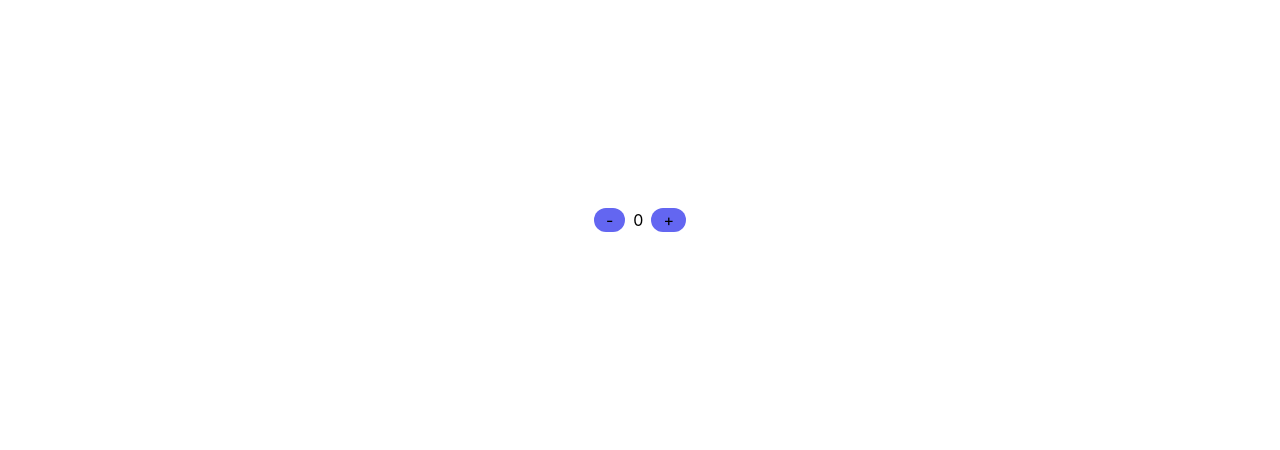
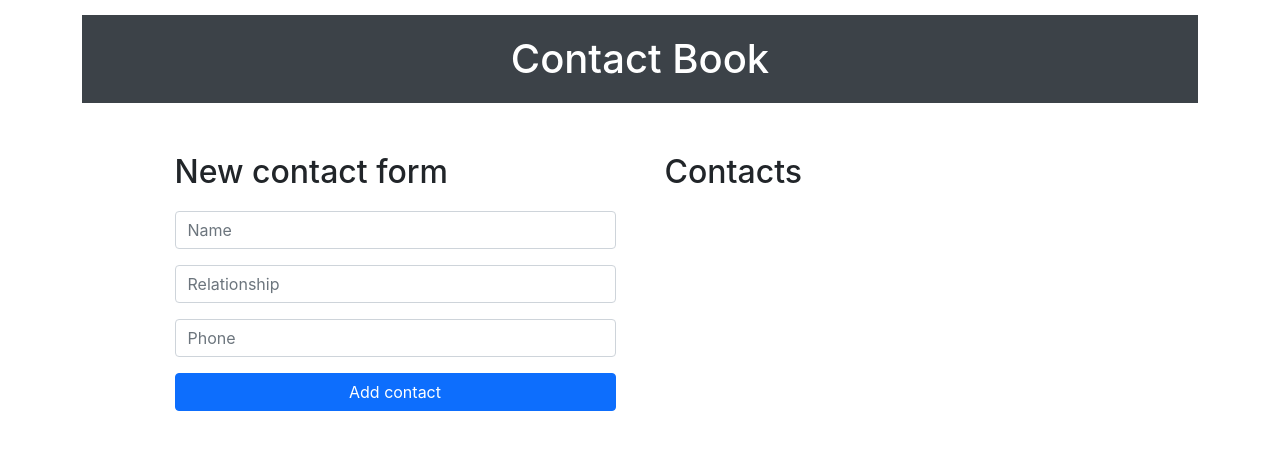
Before and after one commit to JurayevJovohir/React, a React (Create React App) app: page / in a window 1280 px wide. Shown: the top 450 px of the page. Built offline with nearby package versions, Linux system fonts and the light colour scheme.

Commit message:
Finished ContactBook

```diff
--- a/public/index.html
+++ b/public/index.html
@@ -7,7 +7,9 @@
   <meta name="viewport" content="width=device-width, initial-scale=1" />
   <meta name="theme-color" content="#000000" />
   <meta name="description" content="Web site created using create-react-app" />
-  <link rel="apple-touch-icon" href="%PUBLIC_URL%/logo192.png" />  <!--
+  <link rel="apple-touch-icon" href="%PUBLIC_URL%/logo192.png" />
+  <link href="https://cdn.jsdelivr.net/npm/bootstrap@5.0.2/dist/css/bootstrap.min.css" rel="stylesheet"
+  integrity="sha384-EVSTQN3/azprG1Anm3QDgpJLIm9Nao0Yz1ztcQTwFspd3yD65VohhpuuCOmLASjC" crossorigin="anonymous"> <!--
       manifest.json provides metadata used when your web app is installed on a
       user's mobile device or desktop. See https://developers.google.com/web/fundamentals/web-app-manifest/
     -->
--- a/src/App.jsx
+++ b/src/App.jsx
@@ -1,26 +1,14 @@
 import { useState } from 'react';
 import './index.scss'
+import ContactBook from './components/ContactBook';
 
 function App() {
-  const [counter, setCounter] = useState(0);
-
-  const increaseHandler = () => {
-    setCounter(counter + 1);
-  };
-
-  const decreaseHandler = () => {
-    setCounter(counter - 1);
-
-  };
-
-   console.log("App");
   return (
-    <div className='flex justify-center items-center p-52'>
-      <button onClick={decreaseHandler} className='rounded-full bg-indigo-500 px-3'>-</button>
-      <h2 className='mx-2'>{counter}</h2>
-      <button onClick={increaseHandler} className='rounded-full bg-indigo-500 px-3'>+</button>
-    </div>
-  );
+    <>
+      <ContactBook />
+    </>
+  )
 }
 
+
 export default App;
--- /dev/null
+++ b/src/components/ContactBook.jsx
@@ -0,0 +1,30 @@
+import React, { useState } from "react";
+import ContactCard from "./ContactCard";
+import ContactForm from "./ContactForm";
+
+const ContactBook = () => {
+    const [contacts, setContacts] = useState([]);
+
+    return (
+        <div className="container">
+            <div className="tittle-div">
+                <h1 className="tittle">Contact Book</h1>
+            </div>
+            <div className="contact-box row justify-content-center">
+                <div className="form-div col-5">
+                    <h2 className="form-title">New contact form</h2>
+                    <ContactForm contacts={contacts} setContacts={setContacts}/>
+                </div>
+                <div className="div-list col-5">
+                    <h2 className="form-title">Contacts</h2>
+                    {contacts.map((contact, index) => (
+                        <ContactCard key={index} contact={contact} />
+                    ))}
+                </div>
+            </div>
+        </div>
+    );
+};
+
+
+export default ContactBook;
--- /dev/null
+++ b/src/components/ContactCard.jsx
@@ -0,0 +1,13 @@
+import React from 'react'
+
+const ContactCard = ({contact}) => {
+    return (
+        <div  className="card p-3">
+            <h3 className="card-title">{contact.name}</h3>
+            <p className="card-text">{contact.relationship}</p>
+            <a className="card-tel" href="tel:+998902483105">{contact.phone}</a>
+        </div>
+    )
+}
+
+export default ContactCard
--- /dev/null
+++ b/src/components/ContactForm.jsx
@@ -0,0 +1,48 @@
+import React, { useState } from 'react'
+
+const ContactForm = ({contacts, setContacts}) => {
+
+    const [name, setName] = useState('');
+    const [relationship, setRelationship] = useState('');
+    const [phone, setPhone] = useState('');
+
+    const submitHandler = (evt) => {
+        evt.preventDefault();
+
+        const newContact = {
+            name,
+            relationship,
+            phone
+        };
+        setContacts([...contacts, newContact]);
+    };
+    return (
+        <form onSubmit={submitHandler} className="js-form">
+            <label className="d-block">
+                <input className="js-input form-control"
+                    type="text"
+                    placeholder="Name"
+                    value={name}
+                    onChange={(evt) => setName(evt.target.value)}
+                    required />
+            </label>
+            <label className="d-block">
+                <input className="js-input-two form-control"
+                    type="text"
+                    placeholder="Relationship"
+                    value={relationship}
+                    onChange={(evt) => setRelationship(evt.target.value)}
+                    required />
+            </label>
+            <label className="d-block">
+                <input className="js-input-contact form-control"
+                    type="tel"
+                    placeholder="Phone"
+                    value={phone}
+                    onChange={(evt) => setPhone(evt.target.value)}
+                    required />
+            </label>
+            <button className="js-btn btn btn-primary col-12">Add contact</button>
+        </form>)
+}
+export default ContactForm
--- a/src/index.js
+++ b/src/index.js
@@ -1,6 +1,5 @@
 import React from 'react';
 import ReactDOM from 'react-dom/client';
-import './index.scss';
 import App from './App';
 
 const root = ReactDOM.createRoot(document.getElementById('root'));
--- a/src/index.scss
+++ b/src/index.scss
@@ -1,6 +1,4 @@
-@tailwind base;
-@tailwind components;
-@tailwind utilities;
+
 
 body {
   margin: 0;
@@ -15,3 +13,51 @@ code {
   font-family: source-code-pro, Menlo, Monaco, Consolas, 'Courier New',
     monospace;
 }
+
+.container{
+  width: 1440px !important;
+}
+
+.tittle-div{
+  margin: 15px 0px 0px 0px;
+  padding: 20px 0;
+  background:#3C4248;
+}
+
+.tittle{
+  margin: 0;
+  text-align: center;
+  color: #FFFFFF;
+}
+
+.contact-box{
+  margin: 50px 0 0 0 !important;
+}
+
+.form-div{
+  margin: 0 25px 0 0;
+}
+
+.form-title{
+  margin: 0 0 20px 0;
+}
+
+.js-input{
+  margin: 0 0 16px 0;
+}
+
+.js-input-two{
+  margin: 0 0 16px 0;
+}
+
+.js-input-contact{
+  margin: 0 0 16px 0;
+}
+
+.card-text{
+  margin: 0;
+}
+
+.card-tel{
+  text-decoration: none;
+}
```
Also changed, not shown: 1 other file (tests, documents, lock files or other folders).
